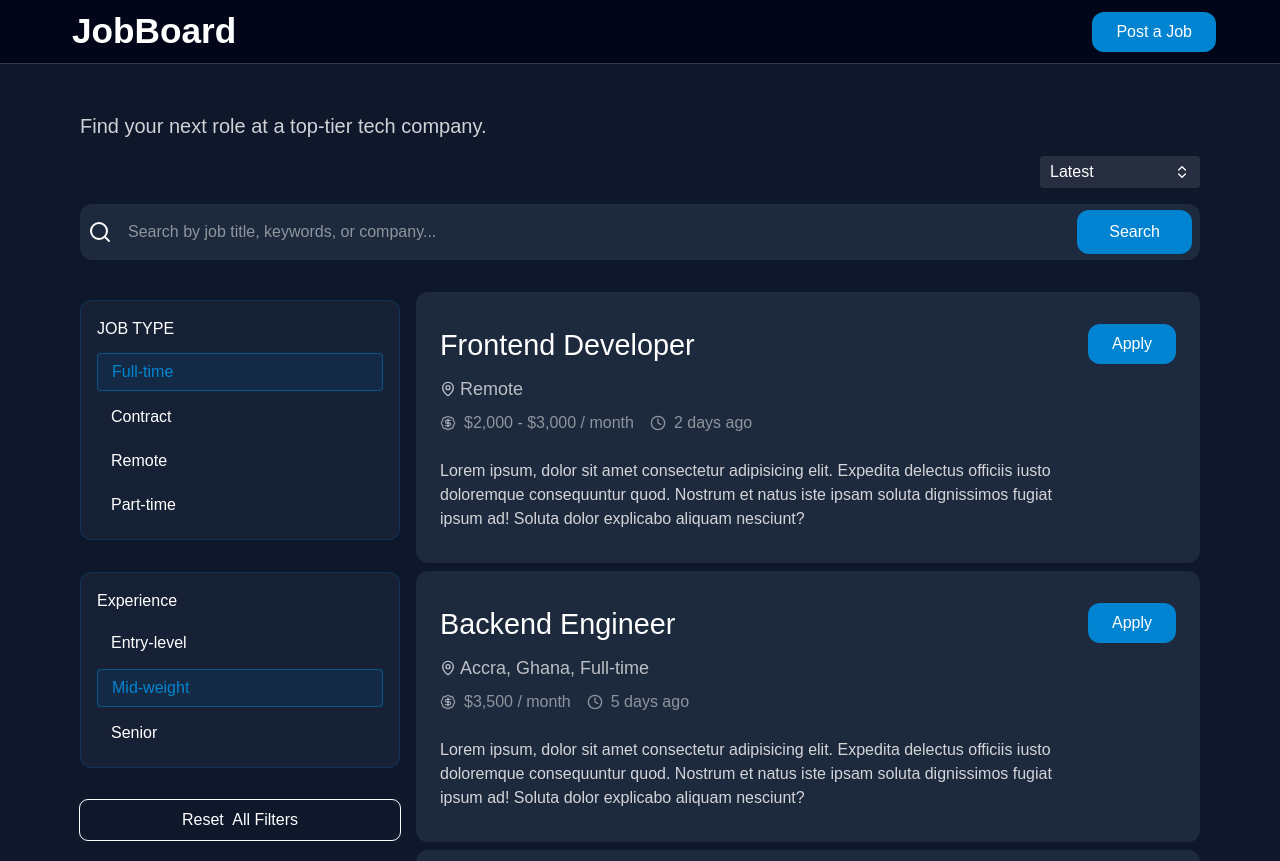
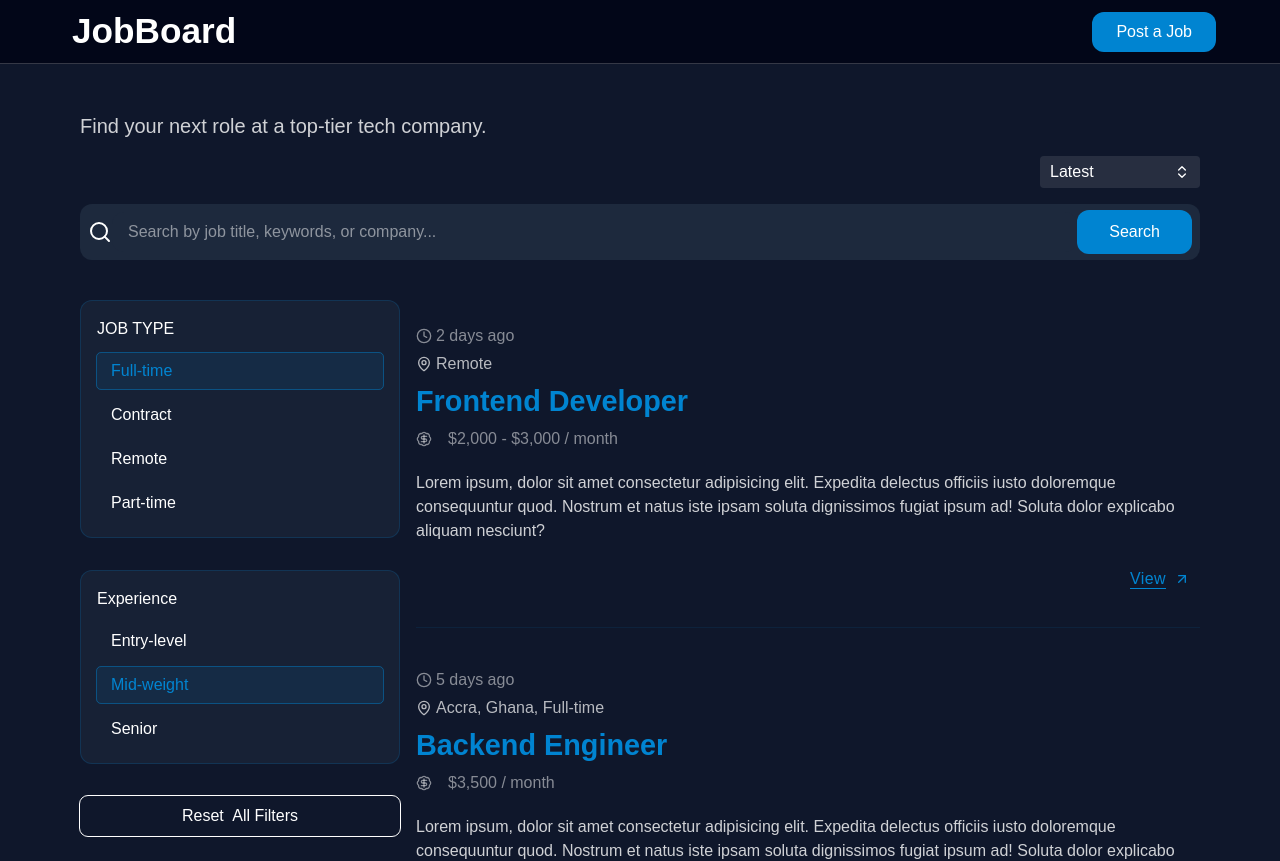
Before and after one commit to mrtindanzor/alx-project-nexus, a Next.js app: page / in a window 1280 px wide. Shown: the top 861 px of the page. Built offline with nearby package versions, Linux system fonts and the light colour scheme.

Commit message:
Redesigned jobcard color and layout

```diff
--- a/src/features/jobs/components/JobCard/client/components/Card.tsx
+++ b/src/features/jobs/components/JobCard/client/components/Card.tsx
@@ -1,6 +1,6 @@
 "use client";
 
-import { BadgeDollarSign, Clock, MapPin } from "lucide-react";
+import { ArrowUp, BadgeDollarSign, Clock, MapPin } from "lucide-react";
 import { StyledLink } from "@/shared/ui/Buttons";
 import { cn } from "@/shared/utils/cn";
 import type { JobCardProps } from "../../jobcard.types";
@@ -13,13 +13,14 @@ export function JobCard({ job, className, ...props }: JobCardProps) {
       <li
         {...props}
         className={cn(
-          "grid h-fit gap-y-2 gap-x-4 @md:grid-cols-[1fr_auto] py-8 px-6 rounded-xl bg-primary *:not-last:col-start-1",
+          "grid h-fit gap-x-4 py-8 gap-y-1 not-last:border-b not-last:border-b-accent/10",
           className,
         )}
       >
+        <PostedTime />
+        <CardLocation />
         <CardHeader />
-        <CardLocation />
-        <SalaryAndTime />
+        <Salary />
         <Description />
         <Apply />
       </li>
@@ -31,7 +32,7 @@ function CardHeader() {
   const { title } = useJobCard();
 
   return (
-    <h3 className="text-[clamp(1.3rem,calc(0.1rem+4vw),1.8rem)] text-neutral">
+    <h3 className="text-[clamp(1.3rem,calc(0.1rem+3vw),1.8rem)] text-accent font-semibold">
       {title}
     </h3>
   );
@@ -41,24 +42,29 @@ function CardLocation() {
   const { location, type } = useJobCard();
 
   return (
-    <p className="text-neutral/70 text-lg flex items-center gap-x-1">
+    <p className="text-neutral/70 flex items-center gap-x-1">
       <MapPin className="size-4" /> {location}
       {location !== type && `, ${type}`}
     </p>
   );
 }
 
-function SalaryAndTime() {
-  const { salary, postedTime } = useJobCard();
+function Salary() {
+  const { salary } = useJobCard();
 
   return (
-    <p className="flex gap-x-4 text-neutral/50 mb-4">
-      <span className="flex gap-x-2 items-center">
-        <BadgeDollarSign className="size-4" /> {salary}
-      </span>
-      <span className="flex gap-x-2 items-center">
-        <Clock className="size-4" /> {postedTime}
-      </span>
+    <p className="flex gap-x-4 text-neutral/50 items-center">
+      <BadgeDollarSign className="size-4" /> {salary}
+    </p>
+  );
+}
+
+function PostedTime() {
+  const { postedTime } = useJobCard();
+
+  return (
+    <p className="flex gap-x-1 text-neutral/50 items-center">
+      <Clock className="size-4" /> {postedTime}
     </p>
   );
 }
@@ -66,23 +72,23 @@ function SalaryAndTime() {
 function Description() {
   const { description } = useJobCard();
 
-  return <p className="line-clamp-3 text-neutral/80">{description}</p>;
+  return <p className="line-clamp-3 my-4 text-neutral/80">{description}</p>;
 }
 
 function Apply() {
   const { title } = useJobCard();
 
   return (
-    <div className="h-full @md:row-start-1 @md:col-start-2 @md:row-span-full">
+    <div>
       <StyledLink
         href={`/job/${encodeURIComponent(title)}`}
-        pad="lg"
         rad="xl"
-        variant="sky"
-        hover="ghost-sky"
-        className="ml-auto"
+        y="center"
+        variant="link"
+        hover="ghost-light"
+        className="text-accent ml-auto gap-x-2 tracking-wide"
       >
-        Apply
+        View <ArrowUp className="rotate-45 size-4" />
       </StyledLink>
     </div>
   );
--- a/src/shared/ui/Buttons/components/Button.tsx
+++ b/src/shared/ui/Buttons/components/Button.tsx
@@ -8,12 +8,12 @@ export const ButtonVariants = cva(
     variants: {
       variant: {
         sky: "bg-accent text-neutral",
-        "ghost-sky": "bg-accent/10 text-accent border border-accent/50",
+        "ghost-sky": "bg-accent/10 text-accent outline outline-accent/50",
         dark: "bg-muted text-neutral border",
         light: "bg-neutral text-muted",
         success: "bg-success text-muted",
         danger: "bg-danger text-muted",
-        link: "underline underline-offset-2",
+        link: "underline underline-offset-4",
         outline: "outline text-neutral",
         "outline-dark": "outline text-muted",
         "outline-sky": "outline outline-accent-secondary text-accent-secondary",
@@ -26,7 +26,7 @@ export const ButtonVariants = cva(
       hover: {
         sky: "hover:bg-accent hover:text-neutral hover:outline-accent",
         "ghost-sky":
-          "hover:bg-accent/10 hover:text-accent hover:border hover:border-accent/50",
+          "hover:bg-accent/10 hover:text-accent hover:outline hover:outline-accent/50",
         dark: "hover:bg-muted hover:text-neutral",
         light: "hover:bg-neutral hover:hover:text-muted",
         success: "hover:hover:bg-success hover:hover:text-muted",
```
